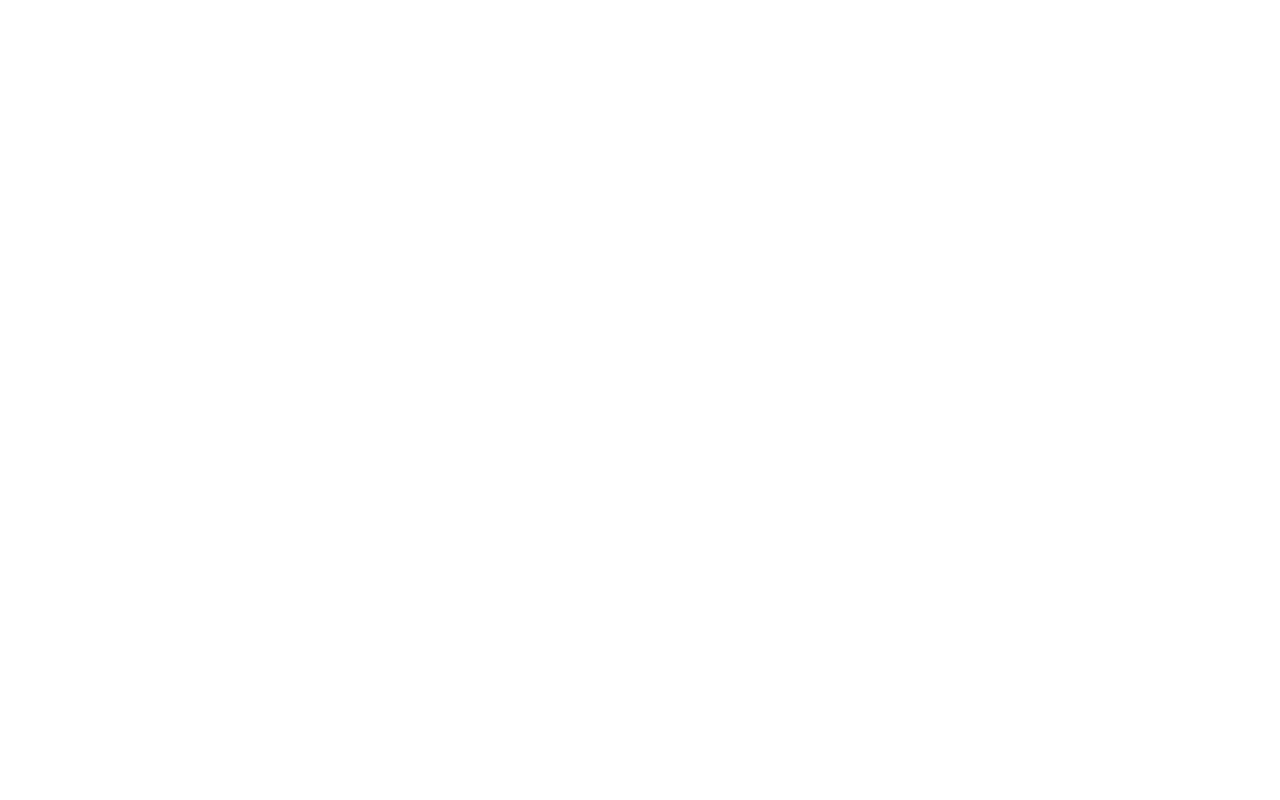
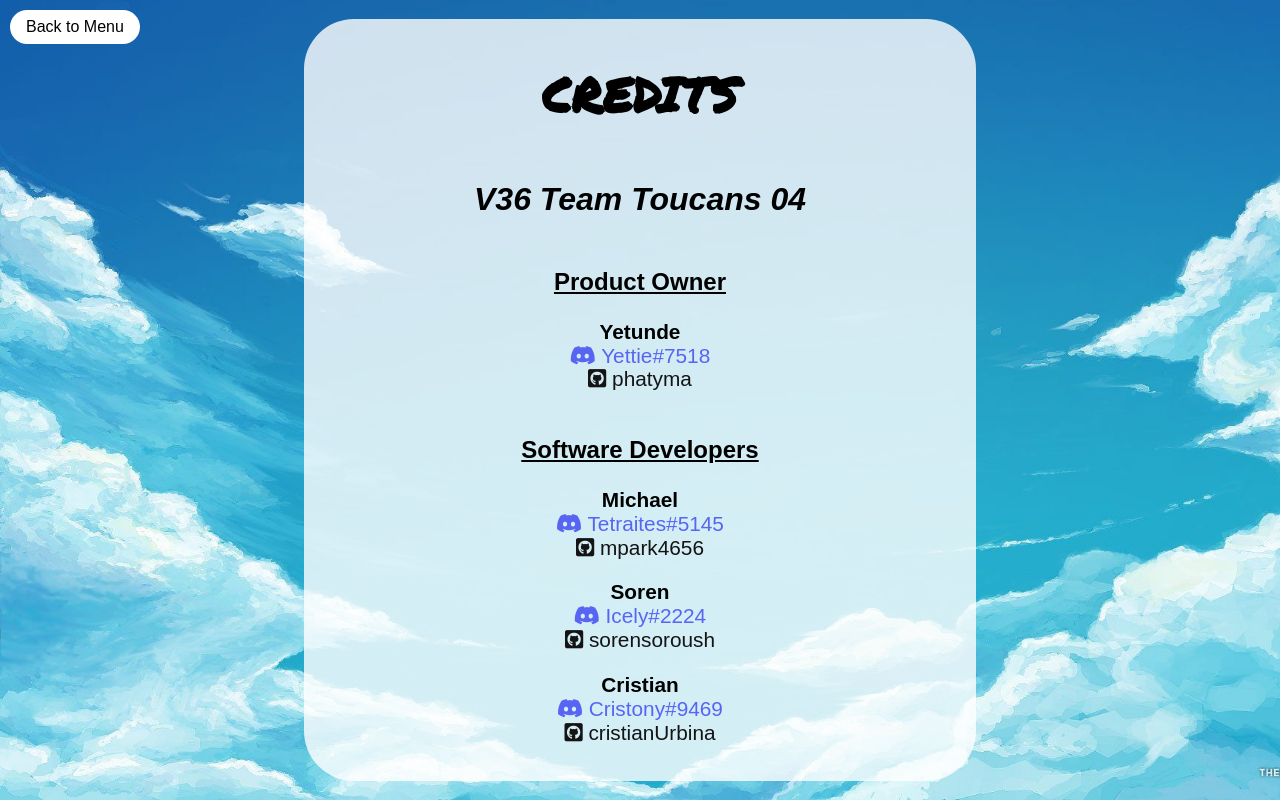
Before and after one commit to chingu-voyages/v36-toucans-team-04, a plain HTML site: page credits.html in a window 1280 px wide. Drawn offline with Linux system fonts and the light colour scheme.

Commit message:
Created basic structure

```diff
--- a/assets/common/css/credits.css
+++ b/assets/common/css/credits.css
@@ -0,0 +1,86 @@
+@import url('https://fonts.googleapis.com/css2?family=Permanent+Marker&display=swap');
+
+body, main, section, .list-item {
+    display: flex;
+    flex-direction: column;
+    align-items: center;
+    justify-content: center;
+}
+
+body {
+    background-image: url("../../images/background.jpg");
+    background-repeat: no-repeat;
+    background-size: cover;
+
+    height: 100vh;
+    font-family: arial;
+}
+
+#menu-link {
+    position: absolute;
+    top: 10px;
+    left: 10px;
+    color: black;
+    text-decoration: none;
+
+    background-color: rgb(255, 255, 255);
+    border-radius: 50px;
+    padding: 0.5em 1em;
+}
+
+h1 {
+    text-transform: uppercase;
+    font-family: 'Permanent Marker', cursive;
+    font-size: 3em;
+}
+
+h2 {
+    font-style: italic;
+    font-size: 2em;
+}
+
+h3 {
+    font-size: 1.5em;
+    text-decoration: underline;
+}
+
+main {
+    width: 30%;
+    background: rgb(255, 255, 255, 0.8);
+    padding: 1em;
+    border-radius: 50px;
+}
+
+ul {
+    margin: 0;
+    padding: 0;
+}
+
+.list-item {
+    font-size: 1.3em;
+    padding: 0 1em 1em 1em;
+}
+
+.name {
+    font-weight: bold;
+}
+
+.discord {
+    color: #5865F2;
+}
+
+.github {
+    color: #141414;
+}
+
+@media screen and (max-width: 1600px) {
+    main {
+        width: 50%;
+    }
+}
+
+@media screen and (max-width: 1000px) {
+    main {
+        width: 80%;
+    }
+}
--- a/credits.html
+++ b/credits.html
@@ -8,10 +8,45 @@
     <title>Falling Words!</title>
 
     <link rel="stylesheet" href="assets/common/css/reset.css">
+    <link rel="stylesheet" href="assets/lib/fontawesome-5.15.4/css/all.min.css">
     <link rel="stylesheet" href="assets/common/css/credits.css">
 </head>
 <body>
-
+    <main>
+        <a id="menu-link" href="index.html">Back to Menu</a>
+        <h1>Credits</h1>
+        <h2>V36 Team Toucans 04</h2>
+        <section>
+            <h3>Product Owner</h3>
+            <ul>
+                <li class="list-item">
+                    <span class="name">Yetunde</span>
+                    <span class="discord"><i class="fab fa-discord"></i> Yettie#7518</span>
+                    <span class="github"><i class="fab fa-github-square"></i> phatyma</span>
+                </li>
+            </ul>
+        </section>
+        <section>
+            <h3>Software Developers</h3>
+            <ul>
+                <li class="list-item">
+                    <span class="name">Michael</span>
+                    <span class="discord"><i class="fab fa-discord"></i> Tetraites#5145</span>
+                    <span class="github"><i class="fab fa-github-square"></i> mpark4656</span>
+                </li>
+                <li class="list-item">
+                    <span class="name">Soren</span>
+                    <span class="discord"><i class="fab fa-discord"></i> Icely#2224</span>
+                    <span class="github"><i class="fab fa-github-square"></i> sorensoroush</span>
+                </li>
+                <li class="list-item">
+                    <span class="name">Cristian</span>
+                    <span class="discord"><i class="fab fa-discord"></i> Cristony#9469</span>
+                    <span class="github"><i class="fab fa-github-square"></i> cristianUrbina</span>
+                </li>
+            </ul>
+        </section>
+    </main>
     <script src="assets/common/js/credits.js"></script>
 </body>
 </html>
```
